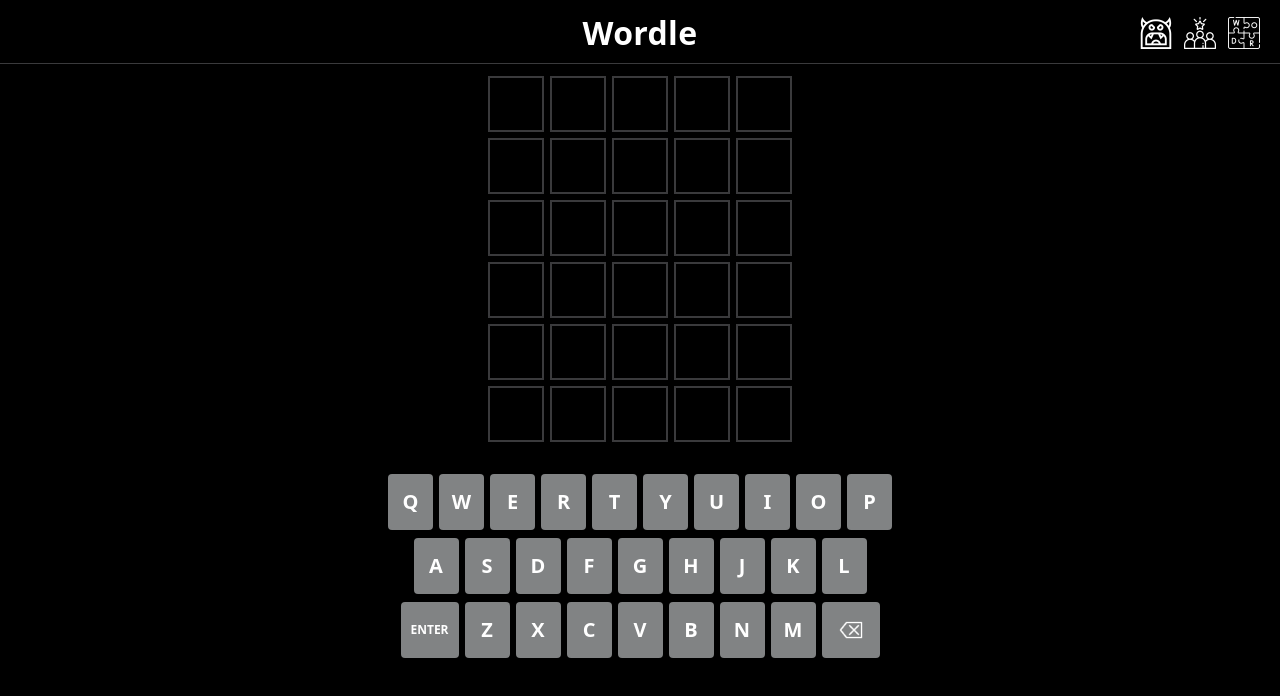
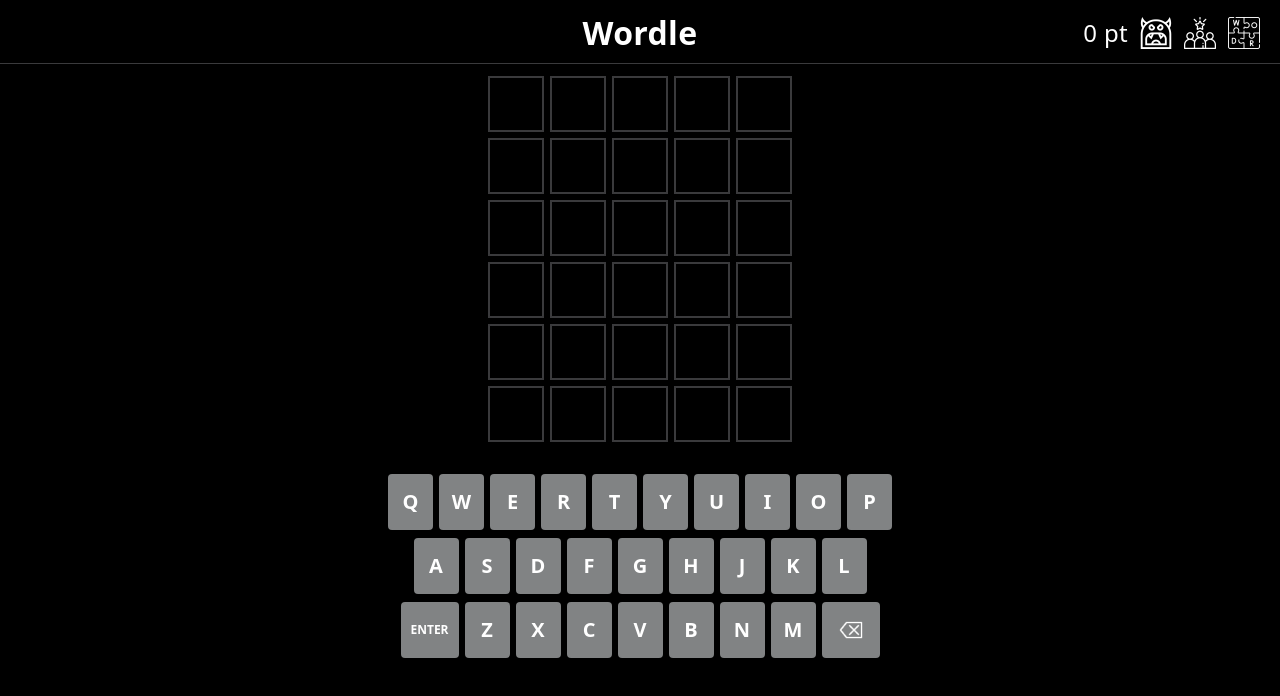
Before and after one commit to mmlee0819/wordle-react-redux, a Next.js app: page / in a window 1280 px wide. Shown: the top 696 px of the page. Built offline with nearby package versions, Linux system fonts and the light colour scheme; no server answers.

Commit message:
Add points on header

```diff
--- a/src/components/header/index.tsx
+++ b/src/components/header/index.tsx
@@ -1,5 +1,6 @@
 import { useEffect } from "react"
-import { useDispatch } from "react-redux"
+import { useDispatch, useSelector } from "react-redux"
+import { RootStateType } from "@/store/reducers"
 import Image from "next/image"
 import Link from "next/link"
 import { doc, getDoc } from "firebase/firestore"
@@ -17,6 +18,10 @@
 
 export default function Header() {
   const dispatch = useDispatch()
+  const userState = useSelector((state: RootStateType) => state.userReducer)
+  const guessState = useSelector((state: RootStateType) => state.rowReducer)
+  const userPoint = userState.point
+  const guessPoint = guessState.point
   useEffect(() => {
     const unsubscribe = onAuthStateChanged(auth, async (user) => {
       if (!user) {
@@ -43,12 +48,15 @@
       }
     })
     return () => unsubscribe()
-  }, [])
+  }, [dispatch])
   return (
     <header className="xs:h-10 flex px-5 h-16 border-b border-gloomy bg-black">
       <div className="maxMd:text-start xs:text-2.5xl relative w-full justify-center items-center text-center text-3.5xl">
         Wordle
         <div className="xs:-mt-[12.5px] absolute flex top-2/4 right-0 -mt-[15px] gap-3">
+          <div className="font-normal text-2xl">
+            {userState.isAuthenticated ? userPoint : guessPoint} pt
+          </div>
           {headerIcons.map((item) => (
             <Link href={`/${item.path}`} key={item.name}>
               <Image
--- a/src/store/reducers/rowReducer.ts
+++ b/src/store/reducers/rowReducer.ts
@@ -18,7 +18,12 @@
       return { ...state, currentRow: action.payload }
     }
     case "IS_BINGO": {
-      return { ...state, currentRow: 7, status: action.payload }
+      return {
+        ...state,
+        currentRow: 7,
+        point: action.payload.point,
+        status: action.payload.status,
+      }
     }
     case "IS_FAIL": {
       return { ...state, currentRow: 7, status: action.payload }
@@ -30,7 +35,7 @@
       return { ...state, status: action.payload }
     }
     case "BACK_TO_FIRST_ROW": {
-      return initialState
+      return { ...state, currentRow: 1, status: "notSure" }
     }
     default:
       return state
--- a/src/utils/functions/handleGuess.ts
+++ b/src/utils/functions/handleGuess.ts
@@ -23,7 +23,8 @@
   const isEnter = enter.test(currentKey)
   if (!isValidLetter && !isBackSpace && !isEnter) return
 
-  const currentRow = stateRow.currentRow
+  const { point, currentRow } = stateRow
+  const incrementPoint = 10 - (currentRow - 1)
   const guessWordLength = stateGuess[currentRow].length
   const guessWord = stateGuess[currentRow]
     .map((item) => item.letter)
@@ -49,7 +50,10 @@
     return
   }
   if (guessWordLength >= maxGridsLength && isEnter && guessWord === answer) {
-    dispatch({ type: "IS_BINGO", payload: "bingo" })
+    dispatch({
+      type: "IS_BINGO",
+      payload: { point: point + incrementPoint, status: "bingo" },
+    })
     dispatch({ type: "BINGO_GUESS", payload: currentRow })
     return
   }
```
